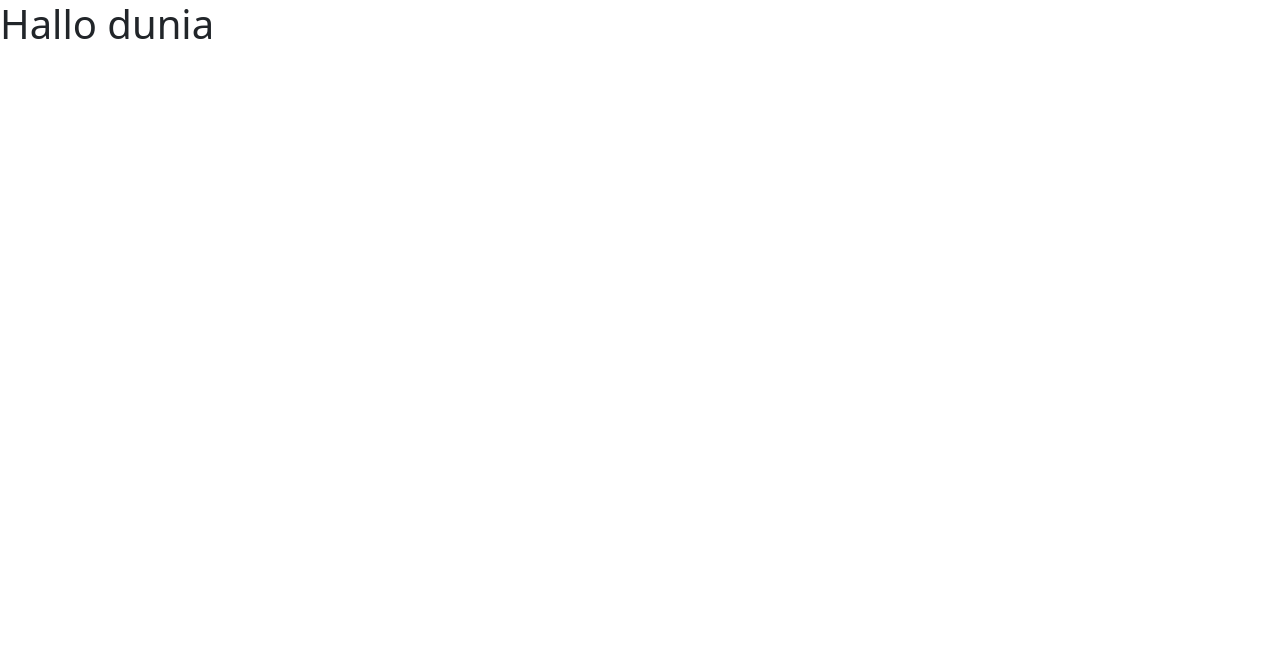
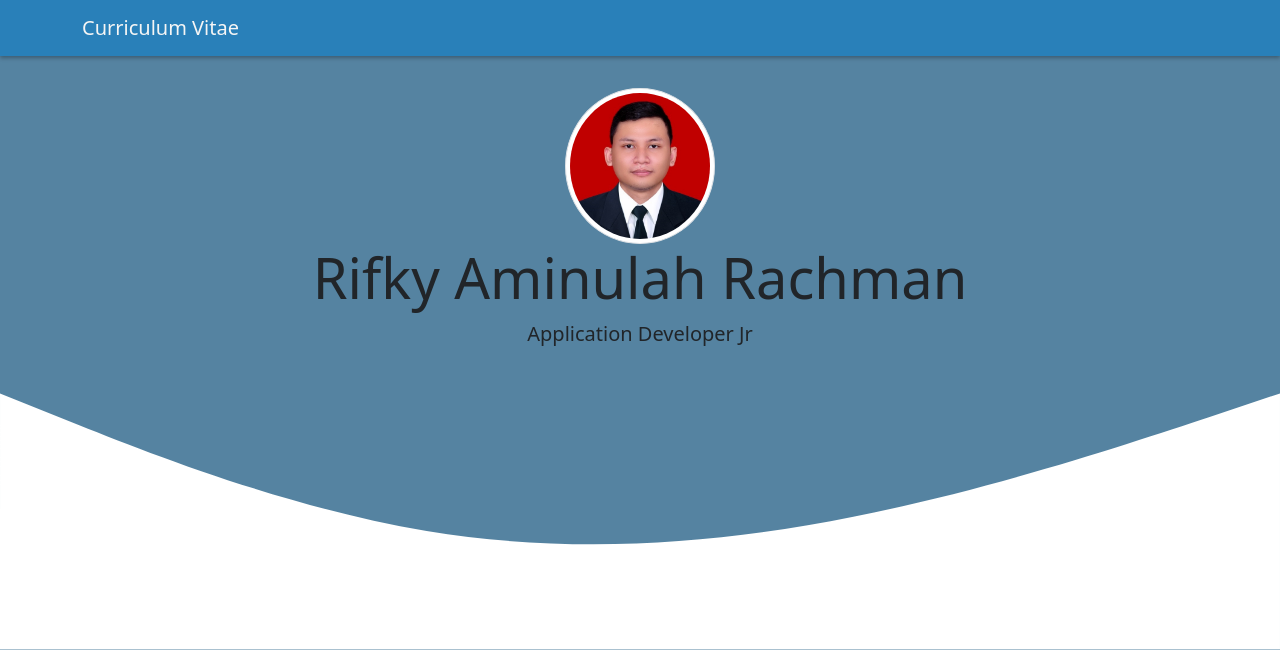
Before and after one commit to rifkyar/rifkyar.github.io, a plain HTML site: page index.html in a window 1280 px wide. Drawn offline with Linux system fonts and the light colour scheme.

Commit message:
tambah tampilan

```diff
--- /dev/null
+++ b/css/style.css
@@ -0,0 +1,4 @@
+.jumbotron {
+  padding-top: 2rem;
+  background-color: #5583a1;
+}
--- a/index.html
+++ b/index.html
@@ -1,17 +1,42 @@
-<!doctype html>
+<!DOCTYPE html>
 <html lang="en">
   <head>
     <!-- Required meta tags -->
-    <meta charset="utf-8">
-    <meta name="viewport" content="width=device-width, initial-scale=1">
+    <meta charset="utf-8" />
+    <meta name="viewport" content="width=device-width, initial-scale=1" />
 
     <!-- Bootstrap CSS -->
-    <link href="css/bootstrap5.css" rel="stylesheet">
+    <link href="css/bootstrap5.css" rel="stylesheet" />
+    <link href="css/style.css" rel="stylesheet" />
 
-    <title>Hello, world!</title>
+    <title>Curriculum Vitae</title>
   </head>
+  <style>
+    .navbar {
+      background-color: #2980b9;
+      box-shadow: 0 2px 4px 0 rgba(0, 0, 0, 0.3);
+    }
+  </style>
   <body>
-    <h1>Hallo dunia</h1>
+    <!-- Navbar -->
+    <nav class="navbar">
+      <div class="container">
+        <a class="navbar-brand" href="#" style="color: whitesmoke"> Curriculum Vitae </a>
+      </div>
+    </nav>
+    <!-- JumboTron -->
+    <section class="jumbotron text-center">
+      <img src="img/foto.jpg" alt="Rifky Aminulah Rachman" width="150" class="rounded-circle img-thumbnail" />
+      <h3 class="display-4">Rifky Aminulah Rachman</h3>
+      <p class="lead">Application Developer Jr</p>
+      <svg xmlns="http://www.w3.org/2000/svg" viewBox="0 0 1440 320">
+        <path
+          fill="#ffffff"
+          fill-opacity="1"
+          d="M0,32L80,64C160,96,320,160,480,186.7C640,213,800,203,960,170.7C1120,139,1280,85,1360,58.7L1440,32L1440,320L1360,320C1280,320,1120,320,960,320C800,320,640,320,480,320C320,320,160,320,80,320L0,320Z"
+        ></path>
+      </svg>
+    </section>
 
     <!-- Optional JavaScript; choose one of the two! -->
 
```
Also changed, not shown: img/foto.jpg (added).
